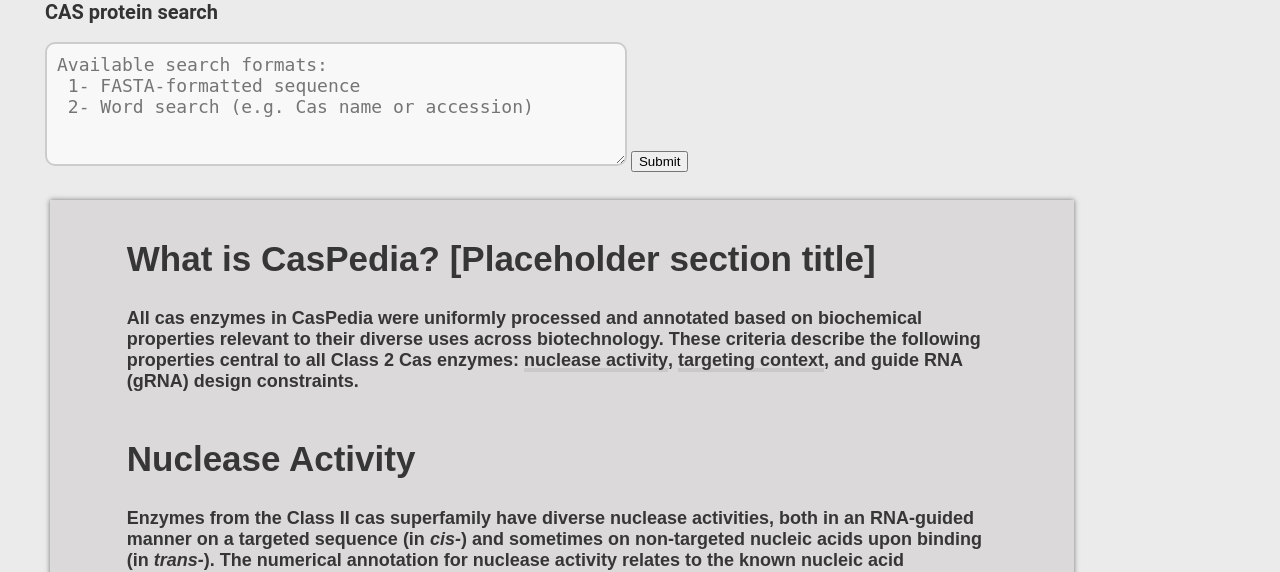
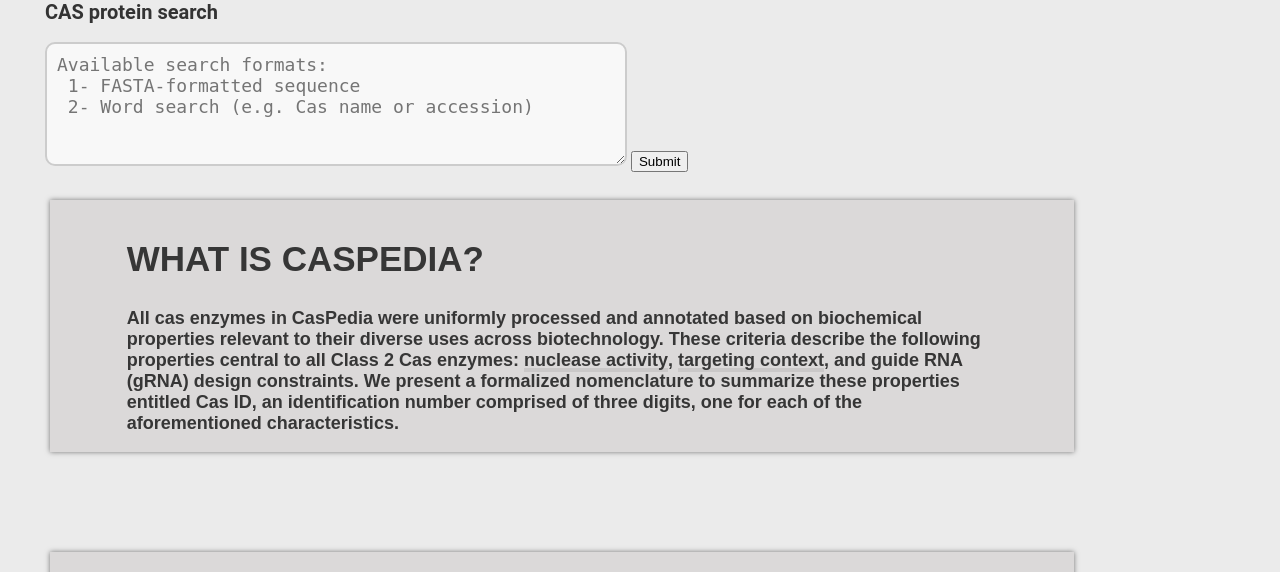
Before and after one commit to Doudna-lab/casPedia_website, a Flask app: page / in a window 1280 px wide. Shown: the part 106-678 px from the top of the page. Run offline with Flask 3, Linux system fonts and the light colour scheme.

Commit message:
Fix Targeting Context and front page

```diff
--- a/templates/index.html
+++ b/templates/index.html
@@ -102,19 +102,24 @@
     </form>
   </div>
 
-  <!-- clickable images -->
+  <!-- Caspedia Summary -->
 <main id="main" class="drop-shadow">
   <div class="abstract">
-    <h2> <b>What is CasPedia? [Placeholder section title]</b></h2>
-    <h3>All cas enzymes in CasPedia were uniformly processed and annotated based on biochemical properties relevant to their diverse uses across biotechnology. These criteria describe the following properties central to all Class 2 Cas enzymes: <a href="#section_nuclease">nuclease activity</a>, <a href="#section_targeting">targeting context</a>, and <a href="#section_multiplx">guide RNA (gRNA) design</a> constraints.</h3>
+    <h2> <b>WHAT IS CASPEDIA?</b></h2>
+    <h3>All cas enzymes in CasPedia were uniformly processed and annotated based on biochemical properties relevant to their diverse uses across biotechnology. These criteria describe the following properties central to all Class 2 Cas enzymes: <a href="#section_nuclease">nuclease activity</a>, <a href="#section_targeting">targeting context</a>, and <a href="#section_multiplx">guide RNA (gRNA) design</a> constraints. We present a formalized nomenclature to summarize these properties entitled Cas ID, an identification number comprised of three digits, one for each of the aforementioned characteristics.</h3>
   </div>
+</main>
+
+<!-- Cas ID Definitions -->
+<main id="main" class="drop-shadow">
   <!-- column 1 -->
   <div class="column">
     <div class="column-container">
       <div id="section_nuclease">
+        <h2><b>DEFINING CAS IDs</b></h2>
         <h2><b>Nuclease Activity</b></h2>
       </div>
-      <h3>Enzymes from the Class II cas superfamily have diverse nuclease activities, both in an RNA-guided manner on a targeted sequence (in <i>cis-</i>) and sometimes on non-targeted nucleic acids upon binding (in <i>trans-</i>). The numerical annotation for nuclease activity relates to the known nucleic acid substrates for both the <i>cis-</i> and <i>trans-</i> activities of these enzymes.</h3>
+      <h3>Enzymes from the Class II cas superfamily have diverse nuclease activities, both in an RNA-guided manner on a targeted sequence (in <i>cis-</i>) and sometimes on non-targeted nucleic acids upon binding (in <i>trans-</i>). The numerical annotation for nuclease activity relates to the known nucleic acid substrates for both the <i>cis-</i> and <i>trans-</i> activities of these enzymes.  Nuclease activity is reported as the first digit in the Cas ID.</h3>
       <a href="page1.html">
         <img src="{{url_for('static', filename='img/nuc_activity.svg')}}" alt="Image 1">
       </a>
@@ -124,9 +129,9 @@
   <div class="column">
     <div class="column-container">
       <div id="section_targeting">
-        <h2><b>Targeting Context</b></h2>
+        <h2><b>Targeting Requirement</b></h2>
       </div>
-      <h3>Targeting context refers to the orientation of the cas enzyme relative to its RNA-guided target substrate, as dictated by its protospacer adjacent motif (PAM), for DNA substrates, and protospacer flanking site (PFS), for RNA. The numerical annotation shows the orientation of the PAM, or PFS, relative to the protospacer and dictates the orientation of the ribonucleoprotein (RNP) relative to targeted substrate.</h3>
+      <h3>Targeting requirement refers to the orientation of the cas enzyme relative to its RNA-guided target substrate, as dictated by its protospacer adjacent motif (PAM), for DNA substrates, and protospacer flanking site (PFS), for RNA. The numerical annotation shows the orientation of the PAM, or PFS, relative to the protospacer and dictates the orientation of the ribonucleoprotein (RNP) relative to targeted substrate. Targeting requirement is reported as the second digit in the Cas ID.</h3>
       <a href="page2.html">
         <img src="{{url_for('static', filename='img/targeting.svg')}}" alt="Image 2">
       </a>
@@ -138,7 +143,7 @@
       <div id="section_multiplx">
         <h2><b>Guide RNA (gRNA) design + Multiplexing</b></h2>
       </div>
-      <h3>Guide RNA (gRNA) design illustrates the process bridging CRISPR native context through synthetic gRNA scaffold design. The numerical annotation describes the relevant guide requirements in relevant several contexts: within the native CRISPR, the minimal synthetic guide design for multiplexing, and the sgRNA design for multiplexing.</h3>
+      <h3>Guide RNA (gRNA) design illustrates the process bridging CRISPR native context through synthetic gRNA scaffold design. The numerical annotation describes the relevant guide requirements in relevant several contexts: within the native CRISPR, the minimal synthetic guide design for multiplexing, and the sgRNA design for multiplexing. Multiplexability is reported as the third digit in the Cas ID.</h3>
       <a href="page3.html">
         <img src="{{url_for('static', filename='img/multiplex.svg')}}" alt="Image 3">
       </a>
--- a/templates/wiki/SpyCas9a.html
+++ b/templates/wiki/SpyCas9a.html
@@ -42,7 +42,7 @@
         <li><span style="color: #5758ff;font-weight: bold;">Cas ID&nbsp;</span> 1.1.1</li>
         <span style="color: #5758ff;font-weight: bold;">Nuclease Activity&nbsp;</span>
         <li>Blunt cut. Targets dsDNA. No trans-activity.</li>
-        <li><span style="color: #5758ff;font-weight: bold;">Targeting Context&nbsp;</span> 3' PAM</li>
+        <li><span style="color: #5758ff;font-weight: bold;">Targeting Requirement&nbsp;</span> 3' PAM</li>
         <li><span style="color: #5758ff;font-weight: bold;">Multiplexability&nbsp;</span> crRNA + tracr + endogenous</li>
     </ul>
     </div>
```
